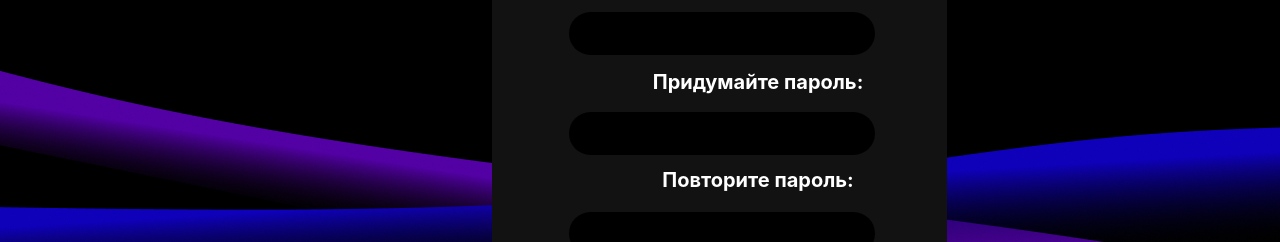
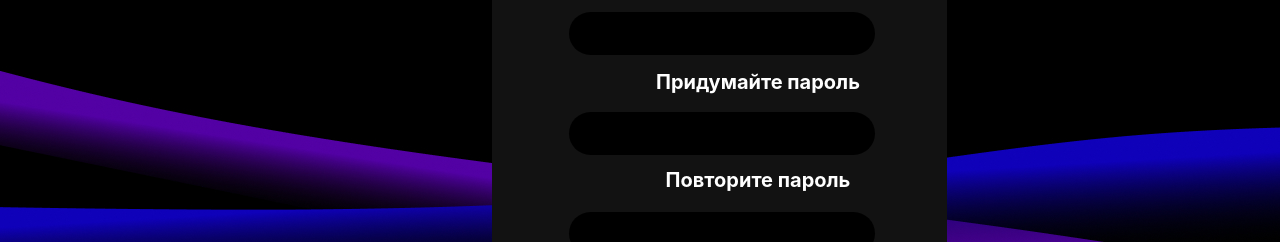
Before and after one commit to morodik/IFSP, a React (Create React App) app: page /registration in a window 1280 px wide. Shown: the part 222-464 px from the top of the page. Built offline with nearby package versions, Linux system fonts and the light colour scheme.

Commit message:
second commit

```diff
--- a/src/Pages/Registration.tsx
+++ b/src/Pages/Registration.tsx
@@ -15,9 +15,9 @@ function Registration() {
                     <h2 id='regtxt'>Регистрация</h2>
                     <h2 id='logintxt'>Логин:</h2>
                     <input id='login'></input>
-                    <h2 id='passtxt'>Придумайте пароль:</h2>
+                    <h2 id='passtxt'>Придумайте пароль</h2>
                     <input id='pass' type='password'></input>
-                    <h2 id='rpasstxt'>Повторите пароль:</h2>
+                    <h2 id='rpasstxt'>Повторите пароль</h2>
                     <input id='rpass' type='password'></input>
                     <button id='reg' type='submit'>Зарегестрироваться</button>
                 </form>
```
